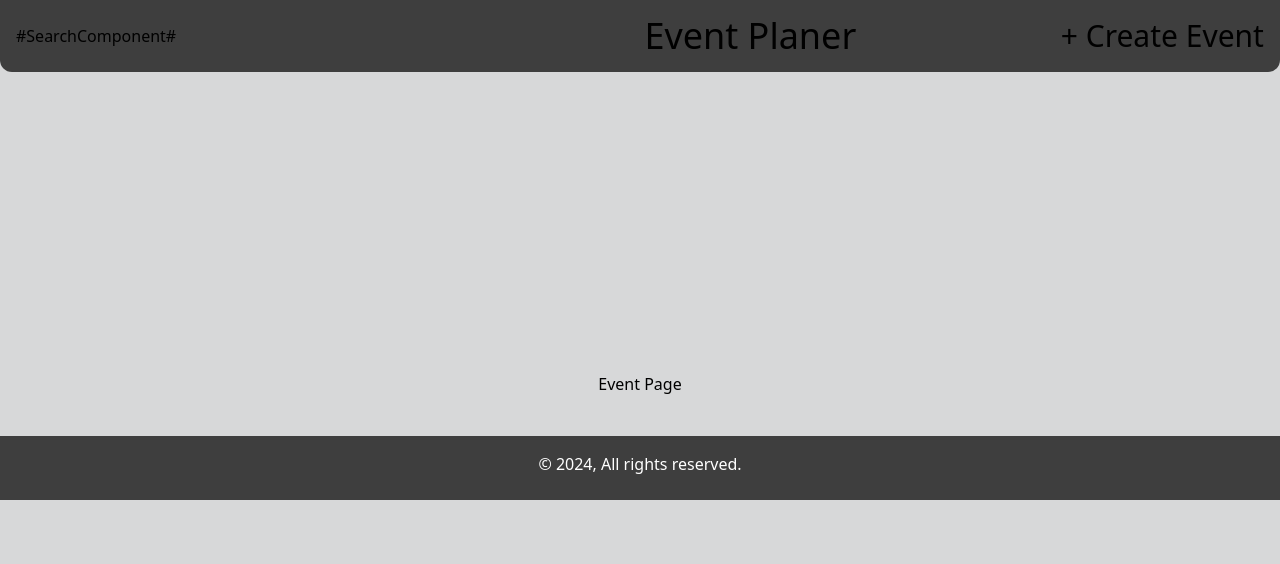
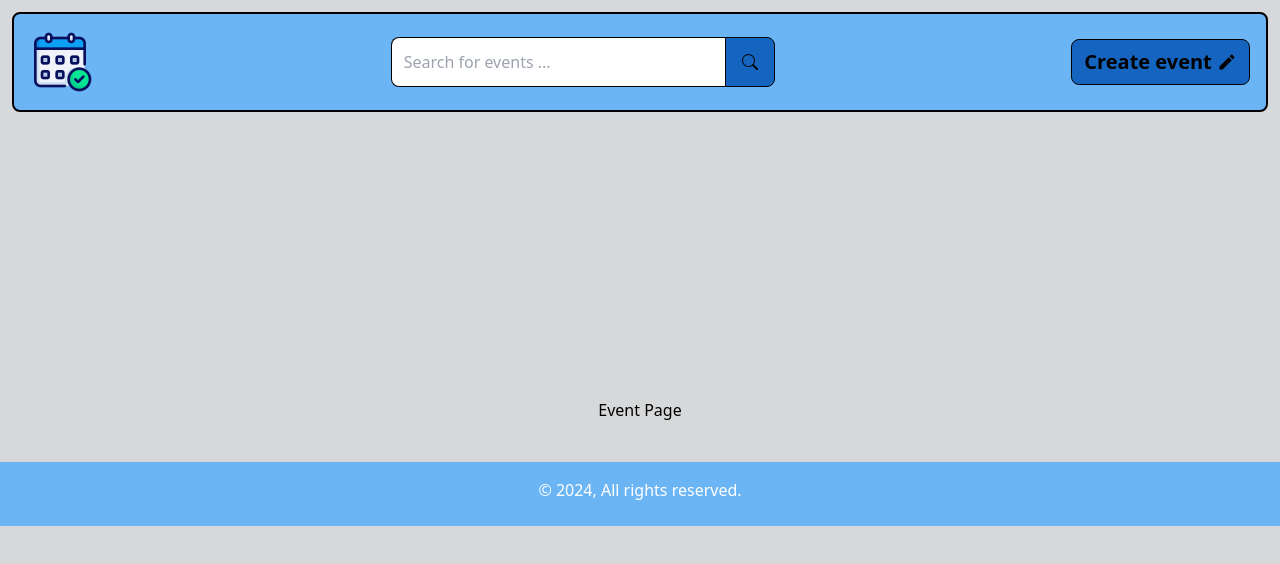
Before and after one commit to samadamp/GruppBE, a React (Vite) app: page /Eventpage in a window 1280 px wide. Shown: the top 564 px of the page. Built offline with nearby package versions, Linux system fonts and the light colour scheme.

Commit message:
add some design and color and background

```diff
--- a/index.html
+++ b/index.html
@@ -3,6 +3,10 @@
   <head>
     <meta charset="UTF-8" />
     <link rel="icon" type="image/svg+xml" href="/logo.png" />
+    <link
+      rel="stylesheet"
+      href="https://cdnjs.cloudflare.com/ajax/libs/font-awesome/6.0.0-beta3/css/all.min.css"
+    />
     <meta name="viewport" content="width=device-width, initial-scale=1.0" />
     <title>Event Creator</title>
   </head>
--- a/package.json
+++ b/package.json
@@ -13,6 +13,7 @@
     "@types/react-router-dom": "^5.3.3",
     "react": "^18.3.1",
     "react-dom": "^18.3.1",
+    "react-icons": "^5.3.0",
     "react-router": "^6.27.0",
     "react-router-dom": "^6.27.0"
   },
--- /dev/null
+++ b/src/Components/CreateEvent.tsx
@@ -0,0 +1,13 @@
+import { IoMdCreate } from "react-icons/io";
+
+const CreateEvent = () => {
+    return (
+        <>
+            <div className="flex justify-items-center items-center bg-blue800 w-fit h-fit pr-3 pl-3 pt-2 pb-2 transition duration-300 ease-in-out rounded-lg font-bold hover:bg-blue900 cursor-pointer text-xl hover:text-white border border-black">
+                <span>Create event&nbsp;</span><IoMdCreate />
+            </div>
+        </>
+    )
+}
+
+export default CreateEvent;
--- a/src/Components/NavBar.tsx
+++ b/src/Components/NavBar.tsx
@@ -1,19 +1,17 @@
 import { Link } from "react-router-dom";
+import Search from "./Search";
+import CreateEvent from "./CreateEvent";
 
 
 const NavBAr = () => {
 
     return (
         <>
-        <div className="flex items-center justify-between bg-Primary p-4 rounded-b-xl ">
-        #SearchComponent#
-        <Link to ="/">{<h1 className="text-4xl ml-96">Event Planer</h1>}</Link>
-        <div className="mr-9">
-        </div>
-
-        <div className="text-3xl">+ Create Event</div>
-
-        </div>
+            <div className="flex items-center justify-between border-2 flex-wrap bg-Primary p-4 rounded-lg m-3">
+                <div><Link to="/"><img src="/logo.png" alt="logo" /></Link></div>
+                <Search />
+                <CreateEvent />
+            </div>
         </>
     )
 }
--- /dev/null
+++ b/src/Components/Search.tsx
@@ -0,0 +1,16 @@
+import { BsSearch } from "react-icons/bs";
+
+const Search = () => {
+    return (
+        <>
+            <div className="flex w-96 ">
+                <input type="text" className="w-96 pt-3 pb-3 pl-3 border-3 border-r-0 p-1.5 h-fit rounded-l-lg focus:outline-none text-gray-500 border" placeholder="Search for events ..." />
+                <div className="flex justify-items-center items-center bg-blue800 w-fit h-fit pr-4 pl-4 pt-4 pb-4 rounded-r-lg hover:bg-blue900 hover:text-white cursor-pointer border border-black">
+                    <BsSearch />
+                </div>
+            </div>
+        </>
+    )
+}
+
+export default Search;
--- a/src/pages/HomePage.tsx
+++ b/src/pages/HomePage.tsx
@@ -5,9 +5,9 @@ import Footer from "../Components/Footer";
 
 export default function HomePage() {
     return (
-        <div className="flex flex-col min-h-screen  bg-Background">
+        <div className="flex flex-col min-h-screen bg-gradient-to-t from-from to-to">
             <NavBAr />
-        <main className="flex-grow flex flex-col justify-center items-center  bg-Background">
+            <main className="flex-grow flex flex-col justify-center items-center">
                 <div className="flex gap-5 mt-4">
                     <img src="/lol.png" alt="Lol Image" className="w-80" />
                     <img src="/lol.png" alt="Lol Image" className="w-80" />
--- a/tailwind.config.js
+++ b/tailwind.config.js
@@ -3,12 +3,16 @@ export default {
   content: ["./index.html", "./src/**/*.{js,ts,jsx,tsx}"],
   theme: {
     colors: {
-      Primary: "#3E3E3E",
-      Secondary: "#50E3C2",
+      Primary: "#6cb5f5",
+      Secondary: "#3598f0",
+      from: "#00BCD4",
+      to: "#2196F3",
       Accent: "#95c0f2",
       Background: "#d7d8d9",
-      red: "#da1708",
+      black: "#000000",
       white: "#ffffff",
+      blue900: "#0D47A1",
+      blue800: "#1565C0",
     },
     extend: {},
   },
```
Also changed, not shown: public/logo.png, 1 other file (tests, documents, lock files or other folders). Lines whose indentation alone changed are shown as unchanged.
